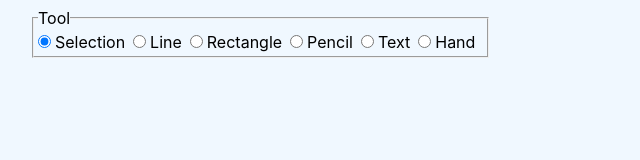
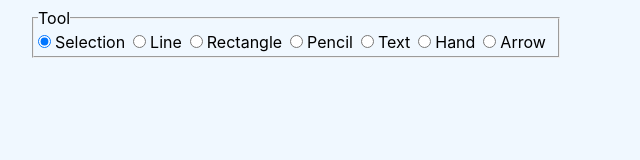
Before and after one commit to pobch/react-diagram, a React (Create React App) app: page / in a window 1280 px wide. Shown: the top 160 px of the page, without its empty margins (0-640 px from the left). Built offline with nearby package versions, Linux system fonts and the light colour scheme.

Commit message:
Implement Arrow tool

```diff
--- a/src/App.tsx
+++ b/src/App.tsx
@@ -3,7 +3,7 @@ import { Drawable } from 'roughjs/bin/core'
 import rough from 'roughjs/bundled/rough.esm'
 import { CanvasForSelection } from './CanvasForSelection'
 import { CanvasForRect } from './CanvasForRect'
-import { CanvasForLine } from './CanvasForLine'
+import { CanvasForLinear } from './CanvasForLinear'
 import { CanvasForPencil } from './CanvasForPencil'
 import getStroke from 'perfect-freehand'
 import { CanvasForText } from './CanvasForText'
@@ -11,13 +11,13 @@ import { CanvasForHand } from './CanvasForHand'
 
 export type TElementData =
   | {
-      type: 'line' | 'rectangle'
+      type: 'line' | 'rectangle' | 'arrow'
       id: number
       x1: number
       y1: number
       x2: number
       y2: number
-      roughElement: Drawable
+      roughElements: Drawable[]
     }
   | {
       type: 'pencil'
@@ -150,9 +150,9 @@ export function getSvgPathFromStroke(stroke: number[][]) {
 }
 
 export function App() {
-  const [tool, setTool] = useState<'selection' | 'line' | 'rectangle' | 'pencil' | 'text' | 'hand'>(
-    'selection'
-  )
+  const [tool, setTool] = useState<
+    'selection' | 'line' | 'rectangle' | 'pencil' | 'text' | 'hand' | 'arrow'
+  >('selection')
   const { elementsSnapshot, commitNewSnapshot, replaceCurrentSnapshot, undo, redo } = useHistory()
 
   const canvasRef = useRef<HTMLCanvasElement | null>(null)
@@ -197,8 +197,10 @@ export function App() {
 
       const roughCanvas = rough.canvas(canvas)
       elementsSnapshot.forEach((element) => {
-        if (element.type === 'line' || element.type === 'rectangle') {
-          roughCanvas.draw(element.roughElement)
+        if (element.type === 'line' || element.type === 'rectangle' || element.type === 'arrow') {
+          element.roughElements.forEach((roughElement) => {
+            roughCanvas.draw(roughElement)
+          })
         } else if (element.type === 'pencil') {
           const stroke = getSvgPathFromStroke(getStroke(element.points, { size: 4 }))
           // context.fillStyle = 'red'
@@ -422,6 +424,16 @@ export function App() {
           />
           <label htmlFor="hand">Hand</label>
         </span>
+        <span style={{ paddingInlineEnd: '0.5rem' }}>
+          <input
+            type="radio"
+            id="arrow"
+            checked={tool === 'arrow'}
+            onChange={() => setTool('arrow')}
+            style={{ marginInlineEnd: '0.25rem' }}
+          />
+          <label htmlFor="arrow">Arrow</label>
+        </span>
       </fieldset>
       {/* Footer Menu */}
       <div style={{ position: 'fixed', bottom: 0, padding: '1rem' }}>
@@ -473,12 +485,13 @@ export function App() {
             )
           case 'line':
             return (
-              <CanvasForLine
+              <CanvasForLinear
                 renderCanvas={renderCanvas}
                 elementsSnapshot={elementsSnapshot}
                 commitNewSnapshot={commitNewSnapshot}
                 replaceCurrentSnapshot={replaceCurrentSnapshot}
                 viewportCoordsToSceneCoords={viewportCoordsToSceneCoords}
+                lineType="line"
               />
             )
           case 'pencil':
@@ -510,6 +523,17 @@ export function App() {
                 setOriginOffset={setOriginOffset}
               />
             )
+          case 'arrow':
+            return (
+              <CanvasForLinear
+                renderCanvas={renderCanvas}
+                elementsSnapshot={elementsSnapshot}
+                commitNewSnapshot={commitNewSnapshot}
+                replaceCurrentSnapshot={replaceCurrentSnapshot}
+                viewportCoordsToSceneCoords={viewportCoordsToSceneCoords}
+                lineType="arrow"
+              />
+            )
         }
       })()}
     </div>
--- a/src/CanvasForLine.tsx
+++ b/src/CanvasForLinear.tsx
@@ -10,7 +10,7 @@ import {
 
 const generator = rough.generator()
 
-export function createLineElementWithoutId({
+function createLineElementWithoutId({
   x1,
   y1,
   x2,
@@ -20,9 +20,76 @@ export function createLineElementWithoutId({
   y1: number
   x2: number
   y2: number
-}): Omit<Extract<TElementData, { type: 'line' | 'rectangle' }>, 'id'> {
+}): Omit<Extract<TElementData, { type: 'line' | 'rectangle' | 'arrow' }>, 'id'> {
   const roughElement = generator.line(x1, y1, x2, y2)
-  return { x1: x1, y1: y1, x2: x2, y2: y2, type: 'line', roughElement }
+  return { x1: x1, y1: y1, x2: x2, y2: y2, type: 'line', roughElements: [roughElement] }
+}
+
+function createArrowElementWithoutId({
+  x1,
+  y1,
+  x2,
+  y2,
+}: {
+  x1: number
+  y1: number
+  x2: number
+  y2: number
+}): Omit<Extract<TElementData, { type: 'line' | 'rectangle' | 'arrow' }>, 'id'> {
+  const PI = Math.PI
+  const degreesInRadians225 = (225 * PI) / 180
+  const degreesInRadians135 = (135 * PI) / 180
+  const headLength = 15
+
+  // calc the angle of the line
+  const dx = x2 - x1
+  const dy = y2 - y1
+  const angle = Math.atan2(dy, dx)
+
+  // calc arrowhead points
+  const x225 = x2 + headLength * Math.cos(angle + degreesInRadians225)
+  const y225 = y2 + headLength * Math.sin(angle + degreesInRadians225)
+  const x135 = x2 + headLength * Math.cos(angle + degreesInRadians135)
+  const y135 = y2 + headLength * Math.sin(angle + degreesInRadians135)
+
+  // draw line
+  const lineElement = generator.line(x1, y1, x2, y2)
+  // draw partial arrowhead at 225 degrees
+  const arrow1 = generator.line(x2, y2, x225, y225)
+  // draw partial arrowhead at 135 degrees
+  const arrow2 = generator.line(x2, y2, x135, y135)
+
+  return {
+    x1: x1,
+    y1: y1,
+    x2: x2,
+    y2: y2,
+    type: 'arrow',
+    roughElements: [lineElement, arrow1, arrow2],
+  }
+}
+
+export function createLinearElementWithoutId({
+  lineType,
+  x1,
+  y1,
+  x2,
+  y2,
+}: {
+  lineType: 'line' | 'arrow'
+  x1: number
+  y1: number
+  x2: number
+  y2: number
+}): Omit<Extract<TElementData, { type: 'line' | 'rectangle' | 'arrow' }>, 'id'> {
+  switch (lineType) {
+    case 'line':
+      return createLineElementWithoutId({ x1, y1, x2, y2 })
+    case 'arrow':
+      return createArrowElementWithoutId({ x1, y1, x2, y2 })
+    default:
+      throw new Error('Cannot create a linear element because of unsupported line type')
+  }
 }
 
 /**
@@ -30,12 +97,13 @@ export function createLineElementWithoutId({
  * *               Component
  * * -----------------------------------------
  */
-export function CanvasForLine({
+export function CanvasForLinear({
   renderCanvas,
   elementsSnapshot,
   commitNewSnapshot,
   replaceCurrentSnapshot,
   viewportCoordsToSceneCoords,
+  lineType,
 }: {
   renderCanvas: (arg: {
     onPointerDown: (e: React.PointerEvent) => void
@@ -49,6 +117,7 @@ export function CanvasForLine({
     sceneX: number
     sceneY: number
   }
+  lineType: 'line' | 'arrow'
 }) {
   const [uiState, setUiState] = useState<
     | { state: 'none' }
@@ -78,15 +147,17 @@ export function CanvasForLine({
         viewportX: e.clientX,
         viewportY: e.clientY,
       })
-      const newElementWithoutId = createLineElementWithoutId({
+      const newElementWithoutId = createLinearElementWithoutId({
+        lineType,
         x1: uiState.data.pointerDownAtX,
         y1: uiState.data.pointerDownAtY,
         x2: sceneX,
         y2: sceneY,
       })
+
       const newId = commitNewSnapshot({ mode: 'addElement', newElementWithoutId })
       if (newId === undefined) {
-        throw new Error('ID of the drawing line element is missing')
+        throw new Error(`ID of the drawing ${lineType} element is missing`)
       }
       setUiState({ state: 'drawing', data: { elementId: newId } })
       return
@@ -99,18 +170,20 @@ export function CanvasForLine({
       })
       // replace the drawing element
       const drawingElement = elementsSnapshot[uiState.data.elementId]
-      if (!drawingElement || drawingElement.type !== 'line') {
+      if (!drawingElement || drawingElement.type !== lineType) {
         throw new Error(
-          'The drawing element in the current snapshot is missing or not a "line" element'
+          `The drawing element in the current snapshot is missing or not a "${lineType}" element`
         )
       }
       const { x1, y1 } = drawingElement
-      const newElementWithoutId = createLineElementWithoutId({
+      const newElementWithoutId = createLinearElementWithoutId({
+        lineType,
         x1,
         y1,
         x2: sceneX,
         y2: sceneY,
       })
+
       replaceCurrentSnapshot({
         replacedElement: { ...newElementWithoutId, id: uiState.data.elementId },
       })
--- a/src/CanvasForRect.tsx
+++ b/src/CanvasForRect.tsx
@@ -20,7 +20,7 @@ export function createRectangleElementWithoutId({
   y1: number
   width: number
   height: number
-}): Omit<Extract<TElementData, { type: 'line' | 'rectangle' }>, 'id'> {
+}): Omit<Extract<TElementData, { type: 'line' | 'rectangle' | 'arrow' }>, 'id'> {
   const roughElement = generator.rectangle(x1, y1, width, height)
   return {
     x1: x1,
@@ -28,13 +28,13 @@ export function createRectangleElementWithoutId({
     x2: x1 + width,
     y2: y1 + height,
     type: 'rectangle',
-    roughElement,
+    roughElements: [roughElement],
   }
 }
 
 // make (x1, y1) always on the top-left and (x2, y2) always on the bottom-right
 export function adjustRectangleCoordinates(
-  element: Extract<TElementData, { type: 'line' | 'rectangle' }>
+  element: Extract<TElementData, { type: 'line' | 'rectangle' | 'arrow' }>
 ) {
   const { x1, x2, y1, y2 } = element
   const minX = Math.min(x1, x2)
--- a/src/CanvasForSelection.tsx
+++ b/src/CanvasForSelection.tsx
@@ -1,6 +1,6 @@
 import { useState, useRef, useLayoutEffect, useEffect } from 'react'
 import * as React from 'react'
-import { createLineElementWithoutId } from './CanvasForLine'
+import { createLinearElementWithoutId } from './CanvasForLinear'
 import { adjustRectangleCoordinates, createRectangleElementWithoutId } from './CanvasForRect'
 import {
   getSvgPathFromStroke,
@@ -83,7 +83,7 @@ function getFirstElementAtPosition({
 
   // 1st loop
   for (let element of elementsSnapshot) {
-    if (element.type === 'line') {
+    if (element.type === 'line' || element.type === 'arrow') {
       // check if a pointer is at (x1, y1)
       if (isNearPoint({ xPosition, yPosition, xPoint: element.x1, yPoint: element.y1 })) {
         firstFoundElement = element
@@ -253,8 +253,9 @@ function createMoveData({
 }): TMoveData {
   switch (targetElement.type) {
     case 'line':
+    case 'arrow':
       return {
-        elementType: 'line',
+        elementType: targetElement.type,
         elementId: targetElement.id,
         pointerOffsetX1: pointerX - targetElement.x1,
         pointerOffsetY1: pointerY - targetElement.y1,
@@ -297,11 +298,12 @@ function createResizeData({
 }): TResizeData {
   switch (targetElement.type) {
     case 'line':
+    case 'arrow':
       if (pointerPosition !== 'start' && pointerPosition !== 'end') {
         throw new Error('Impossible pointer position for resizing line element')
       }
       return {
-        elementType: 'line',
+        elementType: targetElement.type,
         elementId: targetElement.id,
         pointerPosition: pointerPosition,
       }
@@ -326,7 +328,7 @@ function createResizeData({
 
 type TMoveData =
   | {
-      elementType: 'line' | 'rectangle'
+      elementType: 'line' | 'rectangle' | 'arrow'
       elementId: number
       pointerOffsetX1: number
       pointerOffsetY1: number
@@ -345,7 +347,7 @@ type TMoveData =
     }
 type TResizeData =
   | {
-      elementType: 'line'
+      elementType: 'line' | 'arrow'
       elementId: number
       pointerPosition: 'start' | 'end'
     }
@@ -471,7 +473,7 @@ export function CanvasForSelection({
               dashOffset * 2
             )
             return
-          } else if (element.type === 'line') {
+          } else if (element.type === 'line' || element.type === 'arrow') {
             const roughCanvas = rough.canvas(canvas)
             const dashOffset = 5
 
@@ -710,13 +712,18 @@ export function CanvasForSelection({
       if (!movingElement) {
         throw new Error('You are trying to move an non-exist element in the current snapshot!!')
       }
-      if (uiState.data.elementType === 'line' && movingElement.type === 'line') {
+
+      if (
+        (uiState.data.elementType === 'line' && movingElement.type === 'line') ||
+        (uiState.data.elementType === 'arrow' && movingElement.type === 'arrow')
+      ) {
         const newX1 = sceneX - uiState.data.pointerOffsetX1
         const newY1 = sceneY - uiState.data.pointerOffsetY1
         // keep existing line width
         const distanceX = movingElement.x2 - movingElement.x1
         const distanceY = movingElement.y2 - movingElement.y1
-        const newElementWithoutId = createLineElementWithoutId({
+        const newElementWithoutId = createLinearElementWithoutId({
+          lineType: movingElement.type,
           x1: newX1,
           y1: newY1,
           x2: newX1 + distanceX,
@@ -783,9 +790,13 @@ export function CanvasForSelection({
       if (!resizingElement) {
         throw new Error('You are trying to resize an non-exist element in the current snapshot!!')
       }
-      if (uiState.data.elementType === 'line' && resizingElement.type === 'line') {
+      if (
+        (uiState.data.elementType === 'line' && resizingElement.type === 'line') ||
+        (uiState.data.elementType === 'arrow' && resizingElement.type === 'arrow')
+      ) {
         if (uiState.data.pointerPosition === 'start') {
-          const newElementWithoutId = createLineElementWithoutId({
+          const newElementWithoutId = createLinearElementWithoutId({
+            lineType: resizingElement.type,
             x1: sceneX,
             y1: sceneY,
             x2: resizingElement.x2,
@@ -794,7 +805,8 @@ export function CanvasForSelection({
           replaceCurrentSnapshot({ replacedElement: { ...newElementWithoutId, id: index } })
           return
         } else if (uiState.data.pointerPosition === 'end') {
-          const newElementWithoutId = createLineElementWithoutId({
+          const newElementWithoutId = createLinearElementWithoutId({
+            lineType: resizingElement.type,
             x1: resizingElement.x1,
             y1: resizingElement.y1,
             x2: sceneX,
```
